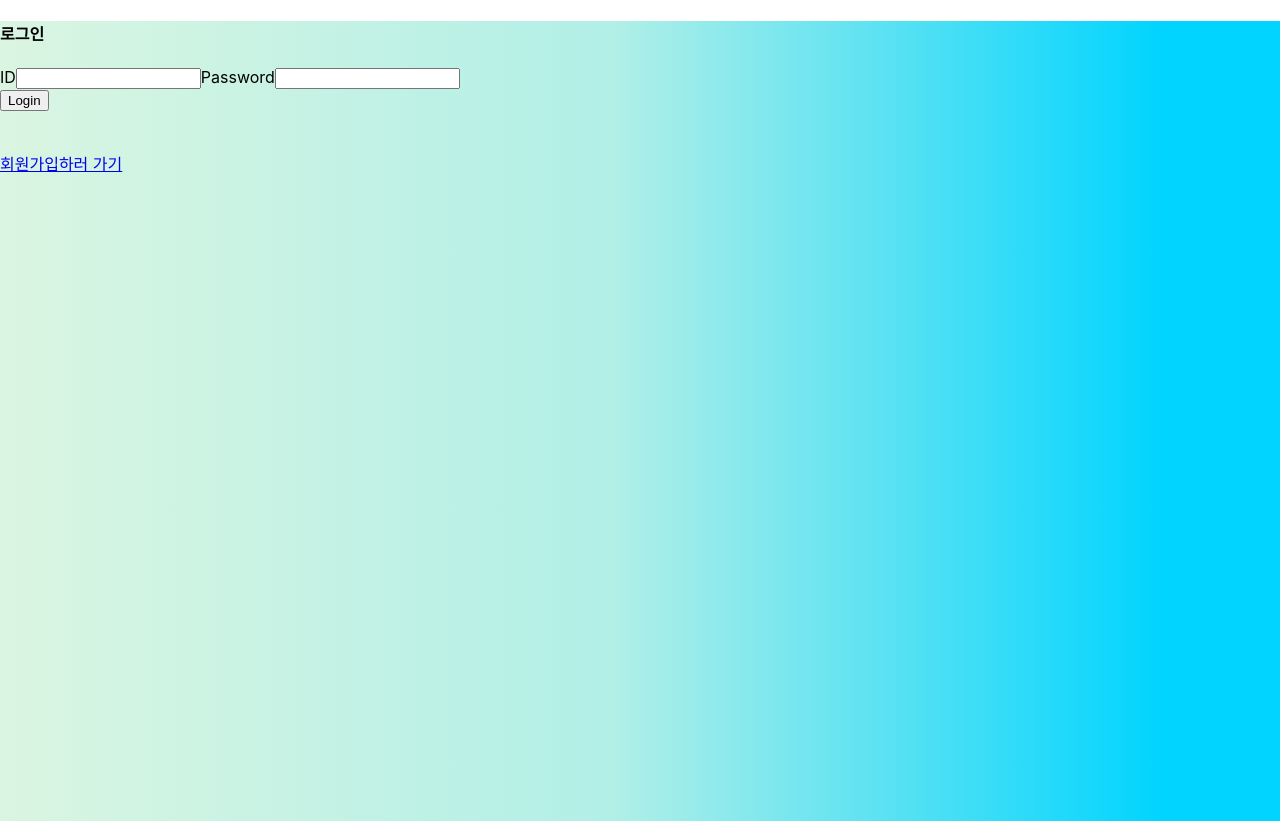
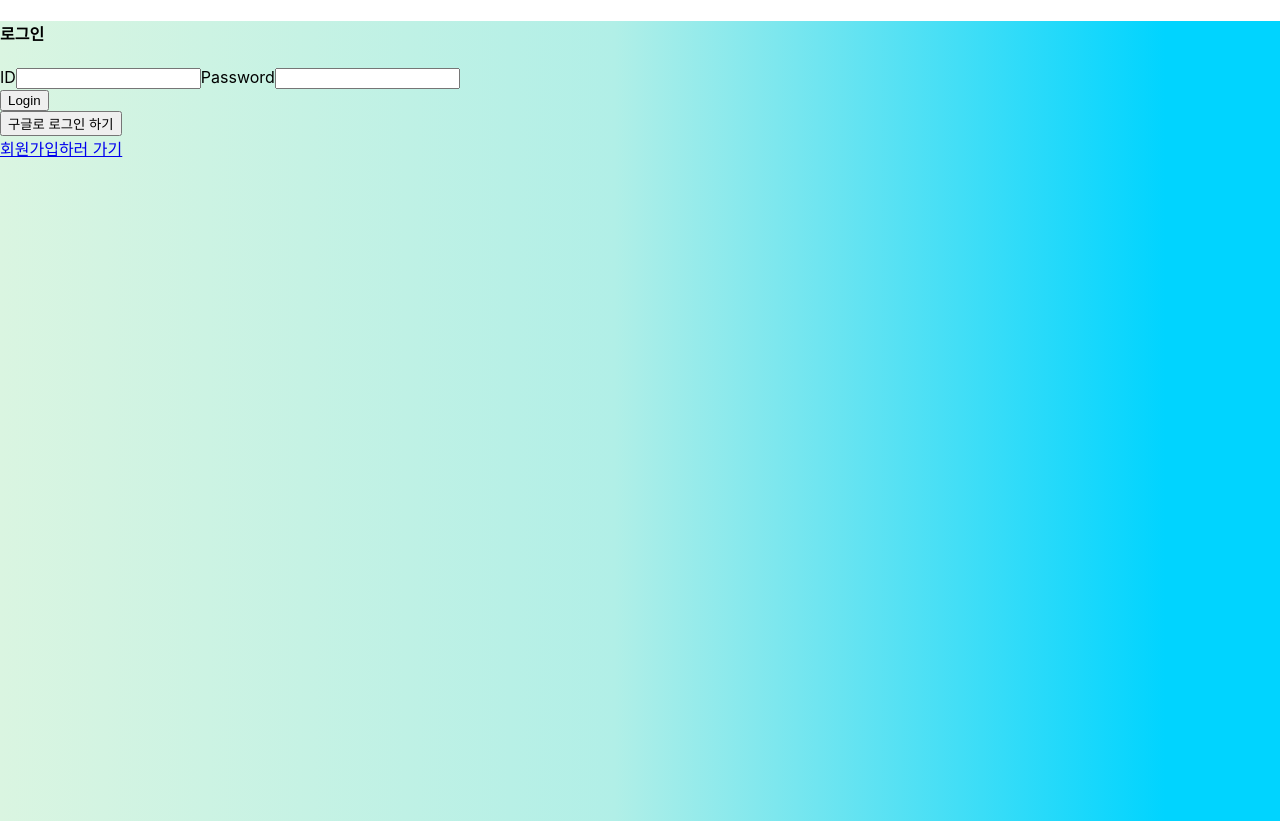
Before and after one commit to djLee77/draw-wardrobe, a React (Create React App) app in the folder reactboard/: page /login in a window 1280 px wide. Built offline with nearby package versions, Linux system fonts and the light colour scheme; no server answers.

Commit message:
구글 로그인 access token 받도록 수정

```diff
--- a/reactboard/src/components/GoogleLoginButton.jsx
+++ b/reactboard/src/components/GoogleLoginButton.jsx
@@ -1,26 +1,21 @@
-import { GoogleLogin, GoogleOAuthProvider } from '@react-oauth/google';
-import { jwtDecode } from 'jwt-decode';
+import { useGoogleLogin } from '@react-oauth/google';
 
 const GoogleLoginButton = () => {
-  const clientId = process.env.REACT_APP_GOOGLE_CLIENT_ID;
+  // 구글 로그인 버튼 함수
+  const onClickLoginBtn = useGoogleLogin({
+    onSuccess: tokenResponse => console.log(tokenResponse.access_token),
+  });
 
   /*
-    credential에 있는 정보 백엔드한테 보내서 신규 회원인지 아닌지 확인
+    access 토큰 백엔드한테 보내서 신규 회원인지 아닌지 확인
     신규 회원이면 닉네임, 성별 지정하는 창으로 이동
     기존 회원이면 로그인 성공하고 백엔드한테 받은 토큰 로컬스토리지에 저장 후 메인페이지로 이동
   */
   return (
     <div>
-      <GoogleOAuthProvider clientId={clientId}>
-        <GoogleLogin
-          onSuccess={credentialResponse => {
-            console.log(jwtDecode(credentialResponse.credential));
-          }}
-          onFailure={err => {
-            console.log(err);
-          }}
-        />
-      </GoogleOAuthProvider>
+      <button type="button" onClick={() => onClickLoginBtn()}>
+        <span>구글로 로그인 하기</span>
+      </button>
     </div>
   );
 };
--- a/reactboard/src/index.js
+++ b/reactboard/src/index.js
@@ -1,13 +1,17 @@
 import React from 'react';
+import { GoogleOAuthProvider } from '@react-oauth/google';
 import ReactDOM from 'react-dom/client';
 import './index.css';
 import App from './App';
 import reportWebVitals from './reportWebVitals';
 
+const clientId = process.env.REACT_APP_GOOGLE_CLIENT_ID;
 const root = ReactDOM.createRoot(document.getElementById('root'));
 root.render(
   <React.StrictMode>
-    <App />
+    <GoogleOAuthProvider clientId={clientId}>
+      <App />
+    </GoogleOAuthProvider>
   </React.StrictMode>,
 );
 
```
